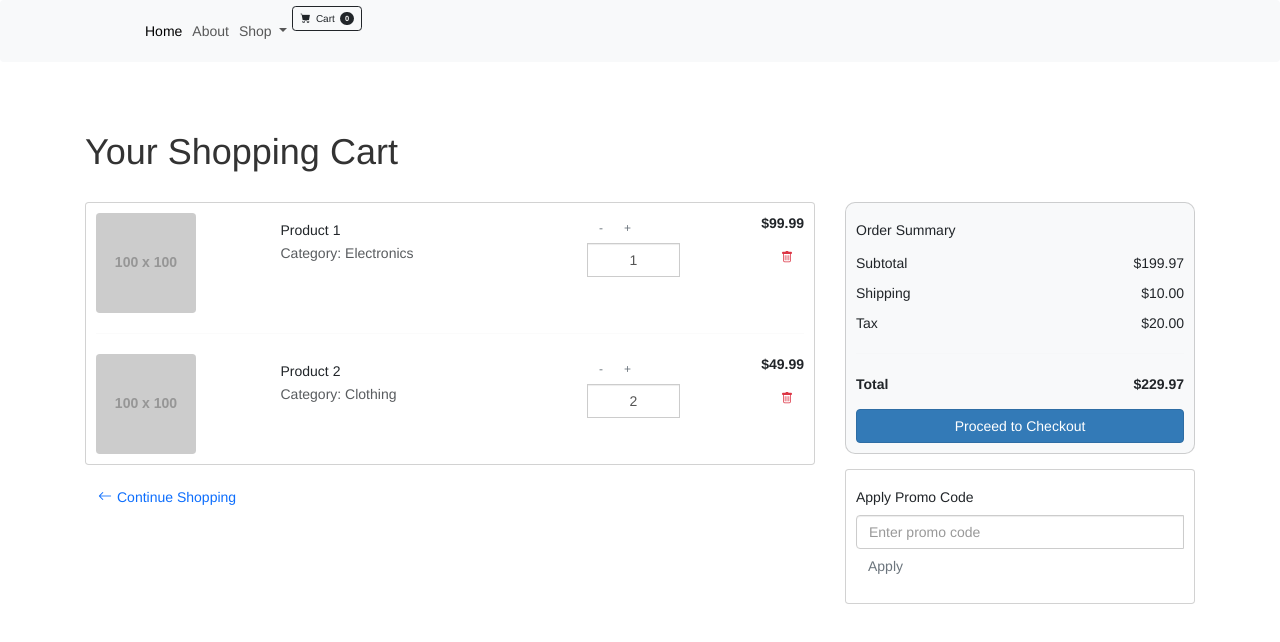
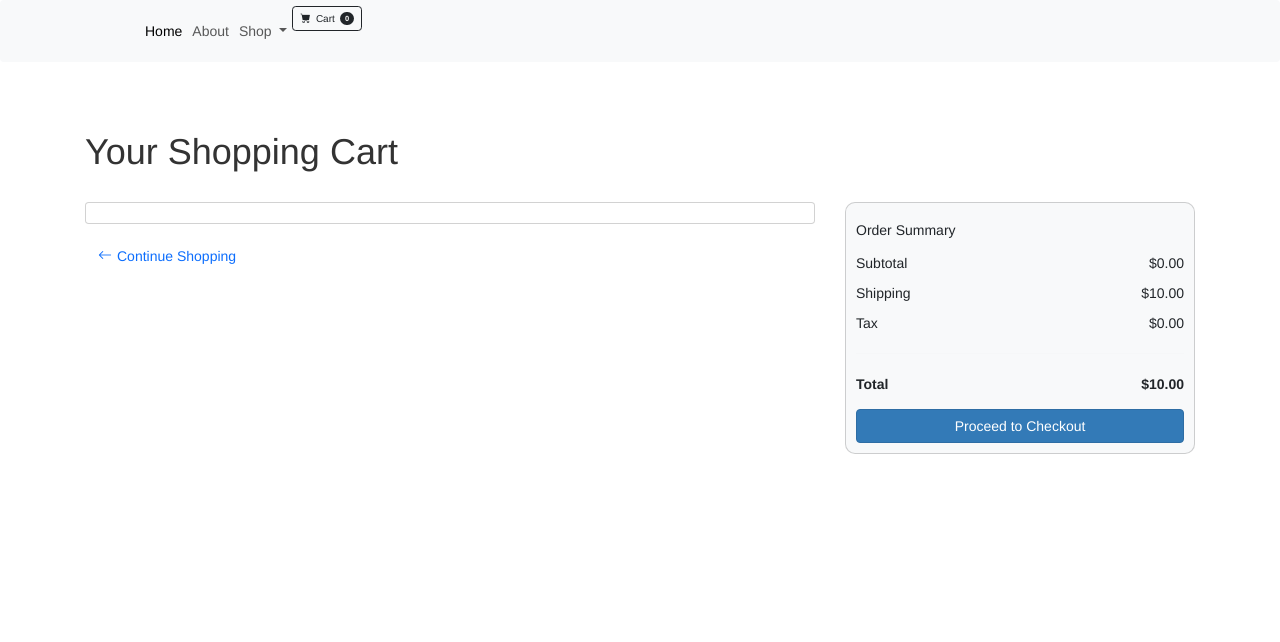
Before and after one commit to D1ogoCunha/ReadyToEat, an Angular app in the folder client/: page /shopping-cart in a window 1280 px wide. Shown: the top 642 px of the page. Built offline with nearby package versions, Linux system fonts and the light colour scheme.

Commit message:
feature(shopping-cart): add to cart working

```diff
--- a/client/src/app/components/navbar/navbar.component.html
+++ b/client/src/app/components/navbar/navbar.component.html
@@ -53,7 +53,9 @@
         <a class="btn btn-outline-dark" [routerLink]="'/shopping-cart'">
           <i class="bi-cart-fill me-1"></i>
           Cart
-          <span class="badge bg-dark text-white ms-1 rounded-pill">0</span>
+          <span class="badge bg-dark text-white ms-1 rounded-pill">{{
+            cartCount
+          }}</span>
         </a>
       </form>
     </div>
--- a/client/src/app/components/navbar/navbar.component.ts
+++ b/client/src/app/components/navbar/navbar.component.ts
@@ -1,12 +1,22 @@
-import { Component } from '@angular/core';
+import { Component, OnInit } from '@angular/core';
+import { CartService } from '../../services/cart.service';
 import { RouterModule } from '@angular/router';
 
 @Component({
   selector: 'app-navbar',
+  standalone: true,
   imports: [RouterModule],
   templateUrl: './navbar.component.html',
-  styleUrls: ['./navbar.component.css']
+  styleUrls: ['./navbar.component.css'],
 })
-export class NavbarComponent {
+export class NavbarComponent implements OnInit {
+  cartCount: number = 0;
 
+  constructor(private cartService: CartService) {}
+
+  ngOnInit(): void {
+    this.cartService.cartCount$.subscribe((count: number) => {
+      this.cartCount = count;
+    });
+  }
 }
--- a/client/src/app/pages/dish-details/dish-details.component.html
+++ b/client/src/app/pages/dish-details/dish-details.component.html
@@ -61,8 +61,12 @@
           </table>
         </div>
         <div class="action">
-          <button class="add-to-cart btn btn-default" type="button">
-            add to cart
+          <button
+            class="add-to-cart btn btn-default"
+            type="button"
+            (click)="addToCart()"
+          >
+            Add to Cart
           </button>
         </div>
       </div>
--- a/client/src/app/pages/dishes/dishes.component.html
+++ b/client/src/app/pages/dishes/dishes.component.html
@@ -39,9 +39,12 @@
               <!-- Product actions-->
               <div class="card-footer p-4 pt-0 border-top-0 bg-transparent">
                 <div class="text-center">
-                  <a class="btn btn-outline-dark mt-auto" href="#"
-                    >Add to cart</a
+                  <a
+                    class="btn btn-outline-dark mt-auto"
+                    (click)="addToCart(dish)"
                   >
+                    Add to cart
+                  </a>
                   <a
                     class="btn btn-outline-dark mt-auto"
                     [routerLink]="['/dishes', dish._id, 'details']"
--- a/client/src/app/pages/shopping-cart/shopping-cart.component.html
+++ b/client/src/app/pages/shopping-cart/shopping-cart.component.html
@@ -1,5 +1,3 @@
-<link href="https://cdn.jsdelivr.net/npm/bootstrap-icons@1.7.2/font/bootstrap-icons.css" rel="stylesheet">
-
 <link
   href="https://cdn.jsdelivr.net/npm/bootstrap-icons@1.5.0/font/bootstrap-icons.css"
   rel="stylesheet"
@@ -14,47 +12,49 @@
       <!-- Cart Items -->
       <div class="card mb-4">
         <div class="card-body">
-                    <div class="row cart-item mb-3">
+          <div class="row cart-item mb-3" *ngFor="let item of cartItems">
             <div class="col-md-3">
-                            <img src="https://via.placeholder.com/100" alt="Product 1" class="img-fluid rounded">
+              <img
+                [src]="item.imagem"
+                [alt]="item.nome"
+                class="img-fluid rounded"
+              />
             </div>
             <div class="col-md-5">
-                            <h5 class="card-title">Product 1</h5>
-                            <p class="text-muted">Category: Electronics</p>
+              <h5 class="card-title">{{ item.nome }}</h5>
+              <p class="text-muted">{{ item.descricao }}</p>
             </div>
             <div class="col-md-2">
               <div class="input-group">
-                                <button class="btn btn-outline-secondary btn-sm" type="button">-</button>
-                                <input style="max-width:100px" type="text" class="form-control  form-control-sm text-center quantity-input" value="1">
-                                <button class="btn btn-outline-secondary btn-sm" type="button">+</button>
+                <button
+                  class="btn btn-outline-secondary btn-sm"
+                  type="button"
+                  (click)="decreaseQuantity(item)"
+                >
+                  -
+                </button>
+                <input
+                  style="max-width: 100px"
+                  type="text"
+                  class="form-control form-control-sm text-center quantity-input"
+                  [value]="item.quantity"
+                  readonly
+                />
+                <button
+                  class="btn btn-outline-secondary btn-sm"
+                  type="button"
+                  (click)="increaseQuantity(item)"
+                >
+                  +
+                </button>
               </div>
             </div>
             <div class="col-md-2 text-end">
-                            <p class="fw-bold">$99.99</p>
-                            <button class="btn btn-sm btn-outline-danger">
-                                    <i class="bi bi-trash"></i>
-                                </button>
-                        </div>
-                    </div>
-                    <hr>
-                    <div class="row cart-item">
-                        <div class="col-md-3">
-                            <img src="https://via.placeholder.com/100" alt="Product 2" class="img-fluid rounded">
-                        </div>
-                        <div class="col-md-5">
-                            <h5 class="card-title">Product 2</h5>
-                            <p class="text-muted">Category: Clothing</p>
-                        </div>
-                        <div class="col-md-2">
-                            <div class="input-group">
-                                <button class="btn btn-outline-secondary btn-sm" type="button">-</button>
-                                <input style="max-width:100px" type="text" class="form-control form-control-sm text-center quantity-input" value="2">
-                                <button class="btn btn-outline-secondary btn-sm" type="button">+</button>
-                            </div>
-                        </div>
-                        <div class="col-md-2 text-end">
-                            <p class="fw-bold">$49.99</p>
-                            <button class="btn btn-sm btn-outline-danger">
+              <p class="fw-bold">{{ item.preco | currency }}</p>
+              <button
+                class="btn btn-sm btn-outline-danger"
+                (click)="removeFromCart(item)"
+              >
                 <i class="bi bi-trash"></i>
               </button>
             </div>
@@ -63,7 +63,7 @@
       </div>
       <!-- Continue Shopping Button -->
       <div class="text-start mb-4">
-                <a href="#" class="btn btn-outline-primary">
+        <a routerLink="/dishes" class="btn btn-outline-primary">
           <i class="bi bi-arrow-left me-2"></i>Continue Shopping
         </a>
       </div>
@@ -75,34 +75,26 @@
           <h5 class="card-title mb-4">Order Summary</h5>
           <div class="d-flex justify-content-between mb-3">
             <span>Subtotal</span>
-                        <span>$199.97</span>
+            <span>{{ calculateSubtotal() | currency }}</span>
           </div>
           <div class="d-flex justify-content-between mb-3">
             <span>Shipping</span>
-                        <span>$10.00</span>
+            <span>{{ shippingCost | currency }}</span>
           </div>
           <div class="d-flex justify-content-between mb-3">
             <span>Tax</span>
-                        <span>$20.00</span>
+            <span>{{ calculateTax() | currency }}</span>
           </div>
-                    <hr>
+          <hr />
           <div class="d-flex justify-content-between mb-4">
             <strong>Total</strong>
-                        <strong>$229.97</strong>
+            <strong>{{ calculateTotal() | currency }}</strong>
           </div>
-                    <button class="btn btn-primary w-100">Proceed to Checkout</button>
-                </div>
-            </div>
-            <!-- Promo Code -->
-            <div class="card mt-4">
-                <div class="card-body">
-                    <h5 class="card-title mb-3">Apply Promo Code</h5>
-                    <div class="input-group mb-3">
-                        <input type="text" class="form-control" placeholder="Enter promo code">
-                        <button class="btn btn-outline-secondary" type="button">Apply</button>
+          <button class="btn btn-primary w-100" (click)="proceedToCheckout()">
+            Proceed to Checkout
+          </button>
         </div>
       </div>
     </div>
   </div>
 </div>
-</div>
--- a/client/src/app/pages/shopping-cart/shopping-cart.component.ts
+++ b/client/src/app/pages/shopping-cart/shopping-cart.component.ts
@@ -1,12 +1,62 @@
-import { Component } from '@angular/core';
+import { Component, OnInit } from '@angular/core';
 import { NavbarComponent } from '../../components/navbar/navbar.component';
+import { CartService } from '../../services/cart.service';
+import { CommonModule } from '@angular/common';
 
 @Component({
   selector: 'app-shopping-cart',
-  imports: [NavbarComponent],
+  standalone: true,
+  imports: [CommonModule, NavbarComponent],
   templateUrl: './shopping-cart.component.html',
-  styleUrl: './shopping-cart.component.css'
+  styleUrls: ['./shopping-cart.component.css'],
 })
-export class ShoppingCartComponent {
+export class ShoppingCartComponent implements OnInit {
+  cartItems: any[] = [];
+  shippingCost: number = 10; // Valor fixo de envio
 
+  constructor(private cartService: CartService) {}
+
+  ngOnInit(): void {
+    this.cartService.cartItems$.subscribe((items) => {
+      this.cartItems = items;
+    });
+  }
+
+  calculateSubtotal(): number {
+    return this.cartItems.reduce(
+      (total, item) => total + item.preco * (item.quantity || 1),
+      0
+    );
+  }
+
+  calculateTax(): number {
+    const taxRate = 0.1; // 10% de imposto
+    return this.calculateSubtotal() * taxRate;
+  }
+
+  calculateTotal(): number {
+    return this.calculateSubtotal() + this.calculateTax() + this.shippingCost;
+  }
+
+  increaseQuantity(item: any): void {
+    item.quantity = (item.quantity || 1) + 1;
+    this.cartService.addToCart(item); // Atualizar o carrinho
+  }
+
+  decreaseQuantity(item: any): void {
+    if (item.quantity > 1) {
+      item.quantity -= 1;
+      this.cartService.addToCart(item); // Atualizar o carrinho
+    }
+  }
+
+  removeFromCart(item: any): void {
+    this.cartItems = this.cartItems.filter((cartItem) => cartItem !== item);
+    this.cartService.clearCart(); // Atualizar o carrinho
+    this.cartItems.forEach((cartItem) => this.cartService.addToCart(cartItem));
+  }
+
+  proceedToCheckout(): void {
+    alert('Proceeding to checkout...');
+  }
 }
```
Also changed, not shown: client/src/app/app.module.ts (+6 -2 lines), client/src/app/pages/dish-details/dish-details.component.ts (+13 -2 lines), client/src/app/pages/dishes/dishes.component.ts (+8 -1 lines), client/src/app/services/cart.service.ts (added, +43 -0 lines), 1 other file (tests, documents, lock files or other folders). Lines whose indentation alone changed are shown as unchanged.
